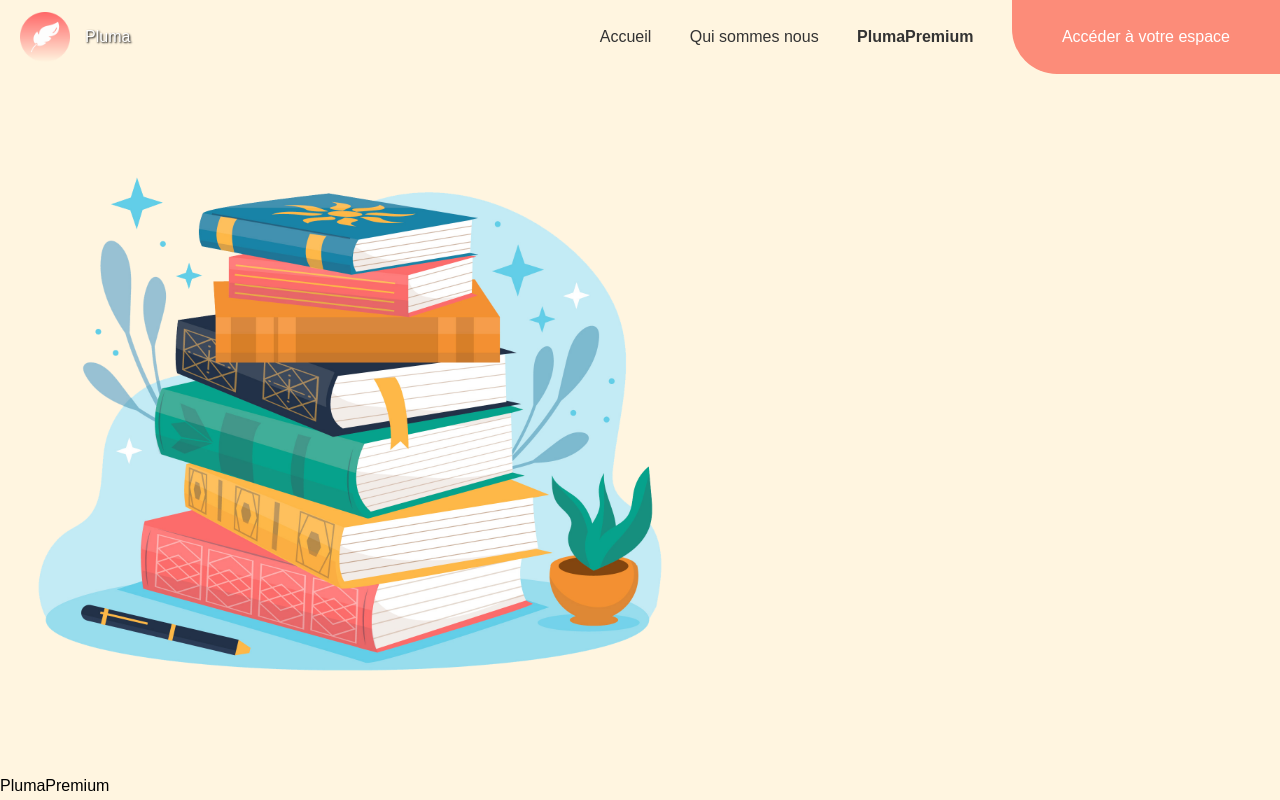
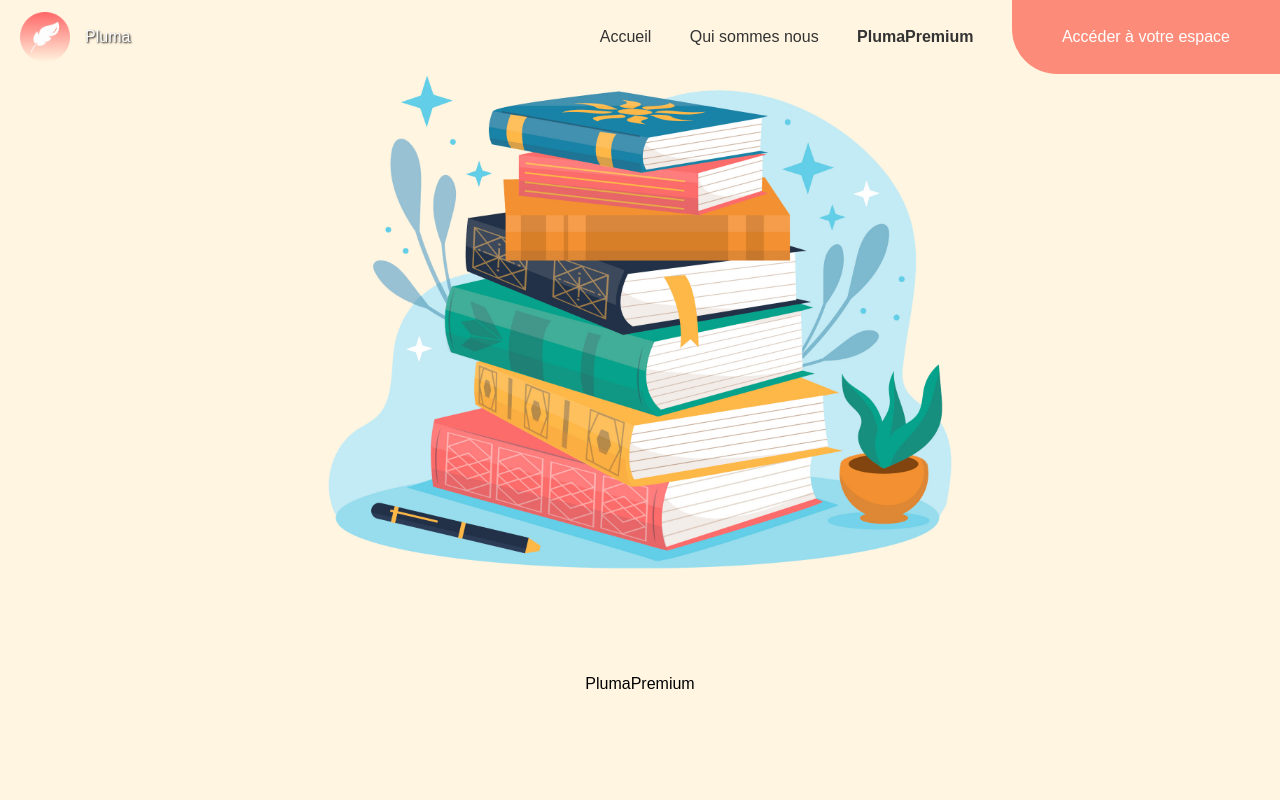
Before and after one commit to Nuxnuxx/Pluma, a React (Create React App) app in the folder client/: page /premium in a window 1280 px wide. Built offline with nearby package versions, Linux system fonts and the light colour scheme.

Commit message:
Avancement page Premium

```diff
--- a/client/src/siteVitrine/pages/PlumaPremium.js
+++ b/client/src/siteVitrine/pages/PlumaPremium.js
@@ -3,7 +3,7 @@ import "../styles/PlumaPremium.scss";
 
 const PlumaPremium = () => {
     return (
-        <div>
+        <div className="center">
             <img src="/assets/pile-de-livre.png" alt="pile de livre" className="livre-de-livre"/>
             <h1>PlumaPremium</h1>
         </div>
--- a/client/src/siteVitrine/styles/PlumaPremium.scss
+++ b/client/src/siteVitrine/styles/PlumaPremium.scss
@@ -1,4 +1,13 @@
 @import 'tailwindcss/components';
+
+.center {
+  display: flex;
+  flex-direction: column;
+  align-items: center;
+  justify-content: center;
+  height: 25vh;
+  margin-top: 20vh;
+}
 
 .livre-de-livre {
   width: 700px;
```
